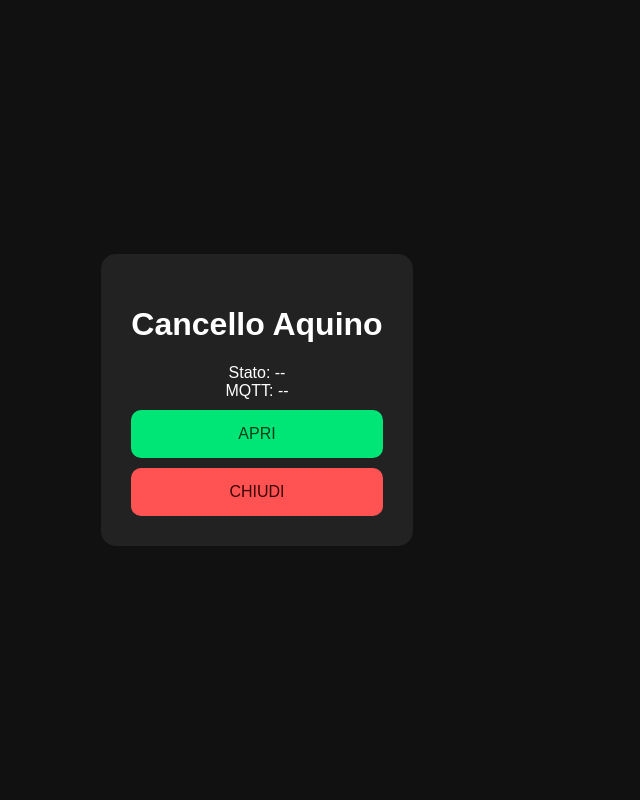
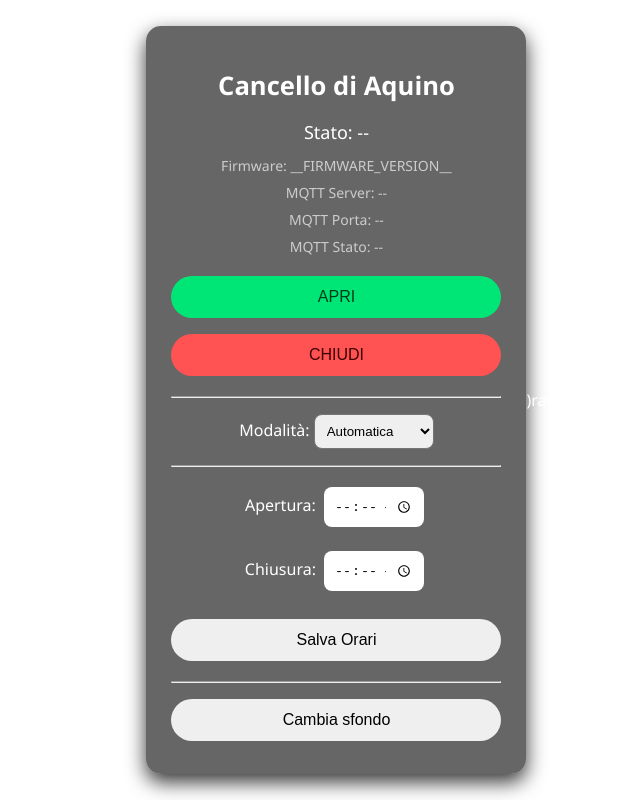
Before and after one commit to Kane1963/Aquino, a website: page public/index.html in a window 1280 px wide. Shown: the whole page, without its empty margins (383-1023 px from the left). Drawn offline with Linux system fonts and the light colour scheme; no server answers.

Commit message:
Revise index.html for improved layout and functionality
Updated the HTML structure and styles for the main page, including new elements for status and scheduling.

```diff
--- a/public/index.html
+++ b/public/index.html
@@ -1,19 +1,101 @@
+String MAIN_page = R"rawliteral(
 <!DOCTYPE html>
 <html lang="it">
 <head>
 <meta charset="UTF-8">
 <meta name="viewport" content="width=device-width, initial-scale=1.0">
-<title>Cancello Aquino</title>
-<link rel="stylesheet" href="style.css">
+<title>Controllo Cancello - Aquino</title>
+<style>
+body {margin:0;font-family:'Segoe UI',sans-serif;height:100vh;background: url('/sfondo') no-repeat center center fixed;background-size: cover;color:white;display:flex;justify-content:center;align-items:center;}
+.card {background:rgba(0,0,0,0.6);border-radius:15px;padding:25px;width:330px;text-align:center;box-shadow:0 8px 20px rgba(0,0,0,0.8);}
+h1{font-size:1.6em;}
+.status{margin:12px 0;font-size:18px;}
+button{width:100%;padding:12px;margin:8px 0;font-size:16px;border:none;border-radius:25px;cursor:pointer;}
+.on{background:#00e676;color:#003d1a;}
+.off{background:#ff5252;color:#3b0000;}
+input{width:100px;padding:10px;margin:8px 4px;border-radius:8px;border:none;}
+select{padding:8px;margin:8px 0;border-radius:8px;width:120px;}
+</style>
 </head>
 <body>
 <div class="card">
-  <h1>Cancello Aquino</h1>
-  <div id="status">Stato: --</div>
-  <div id="mqtt">MQTT: --</div>
-  <button class="on" onclick="toggle(true)">APRI</button>
-  <button class="off" onclick="toggle(false)">CHIUDI</button>
+<h1>Cancello di Aquino</h1>
+<div class="status" id="status">Stato: --</div>
+<div style="margin-bottom:8px;font-size:14px;color:#ccc;">Firmware: <span id="fwVersion">__FIRMWARE_VERSION__</span></div>
+<div style="margin-bottom:8px;font-size:14px;color:#ccc;">MQTT Server: <span id="mqttServer">--</span></div>
+<div style="margin-bottom:8px;font-size:14px;color:#ccc;">MQTT Porta: <span id="mqttPort">--</span></div>
+<div style="margin-bottom:8px;font-size:14px;color:#ccc;">MQTT Stato: <span id="mqttStatus">--</span></div>
+
+<div style="margin:12px 0;text-align:center;">
+  <button id="toggleOpen" onclick="toggleLed(true)" class="on">APRI</button>
+  <button id="toggleClose" onclick="toggleLed(false)" class="off">CHIUDI</button>
 </div>
-<script src="script.js"></script>
+
+<hr>
+<label>Modalità:</label>
+<select id="modeSelect" onchange="setMode()">
+  <option value="auto">Automatica</option>
+  <option value="manual">Manuale</option>
+</select>
+
+<hr>
+<div style="margin:12px 0;text-align:center;">
+  <div style="margin-bottom:8px;">
+    <label for="openTime">Apertura:</label>
+    <input type="time" id="openTime" placeholder="HH:MM">
+  </div>
+  <div style="margin-bottom:8px;">
+    <label for="closeTime">Chiusura:</label>
+    <input type="time" id="closeTime" placeholder="HH:MM">
+  </div>
+  <div style="margin-top:12px;">
+    <button onclick="setSchedule()">Salva Orari</button>
+  </div>
+</div>
+
+<hr>
+<a href="/upload"><button>Cambia sfondo</button></a>
+</div>
+
+<script>
+let editingOpen = false;
+let editingClose = false;
+
+document.getElementById("openTime").addEventListener("focus", ()=>{ editingOpen=true; });
+document.getElementById("openTime").addEventListener("blur", ()=>{ editingOpen=false; });
+document.getElementById("closeTime").addEventListener("focus", ()=>{ editingClose=true; });
+document.getElementById("closeTime").addEventListener("blur", ()=>{ editingClose=false; });
+
+function updateStatus() {
+  fetch("/status").then(r=>r.json()).then(data=>{
+    document.getElementById("status").innerHTML="Stato: <b>"+(data.led?"APERTO":"CHIUSO")+"</b>";
+    document.getElementById("modeSelect").value = data.autoMode?"auto":"manual";
+    if(!editingOpen){
+      document.getElementById("openTime").value = data.openHour.toString().padStart(2,'0') + ':' + data.openMinute.toString().padStart(2,'0');
+    }
+    if(!editingClose){
+      document.getElementById("closeTime").value = data.closeHour.toString().padStart(2,'0') + ':' + data.closeMinute.toString().padStart(2,'0');
+    }
+    document.getElementById("mqttServer").innerText = "__MQTT_SERVER__";
+    document.getElementById("mqttPort").innerText = "__MQTT_PORT__";
+    document.getElementById("mqttStatus").innerText = "__MQTT_STATUS__";
+  });
+}
+
+function toggleLed(state){ fetch("/toggle?state="+(state?"on":"off")).then(updateStatus); }
+function setSchedule(){
+  const open=document.getElementById("openTime").value;
+  const close=document.getElementById("closeTime").value;
+  fetch(`/schedule?open=${open}&close=${close}`).then(()=>alert("Orari aggiornati"));
+}
+function setMode(){
+  const mode = document.getElementById("modeSelect").value;
+  fetch(`/mode?set=${mode}`).then(()=>alert("Modalità aggiornata"));
+}
+
+setInterval(updateStatus,1000);
+updateStatus();
+</script>
 </body>
 </html>
+)rawliteral";
```
